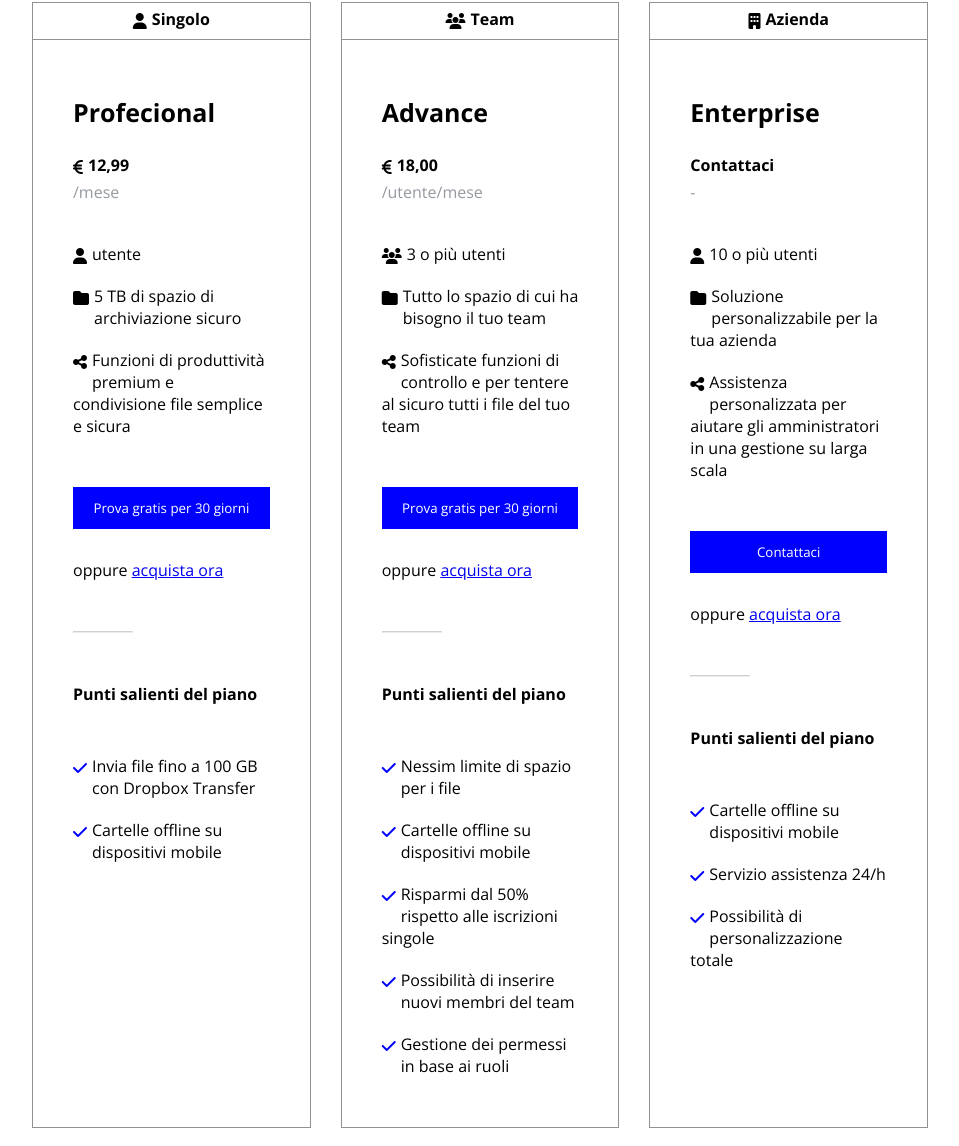
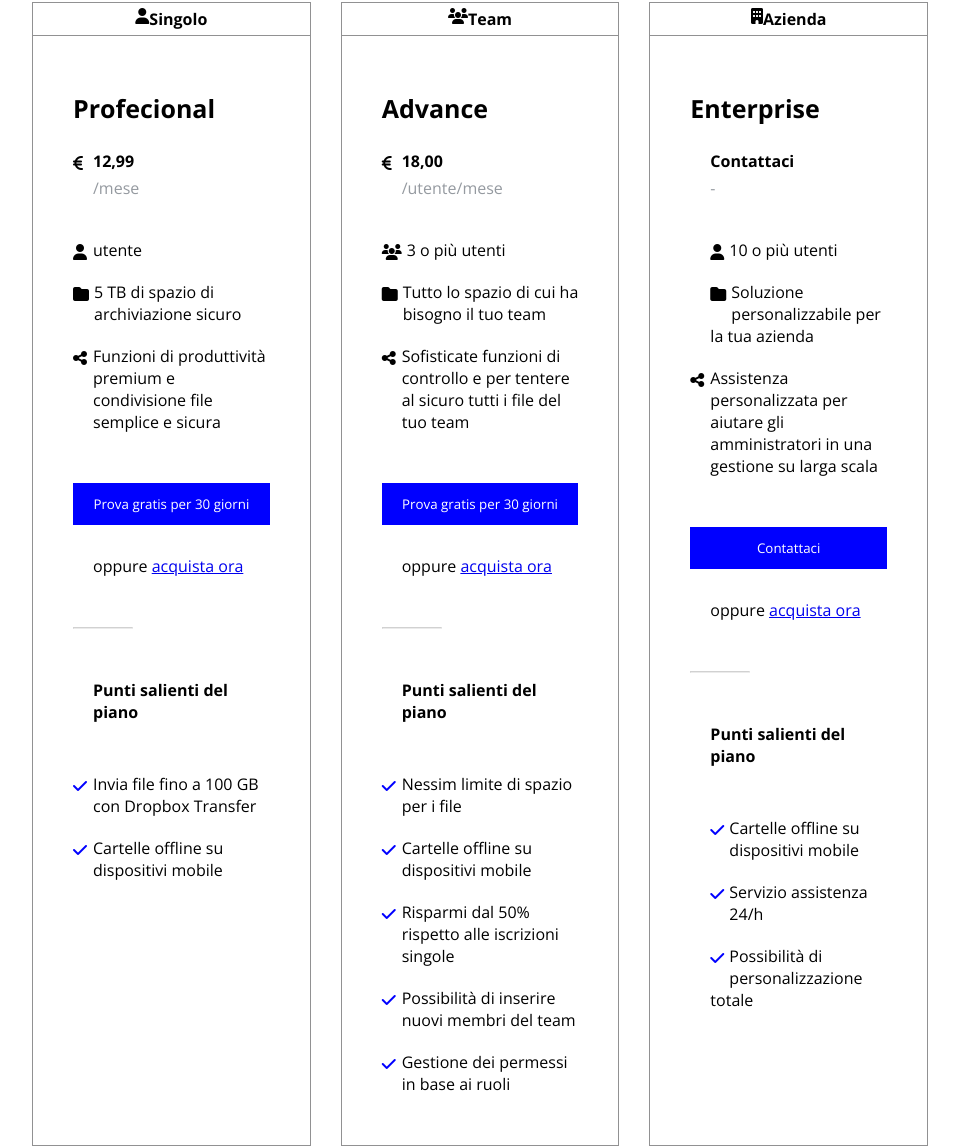
Before and after one commit to ElonaHoxhaj96/htmlcss-dropbox, a plain HTML site: page index.html in a window 1280 px wide. Shown: the part 1093-2239 px from the top of the page, without its empty margins (160-1119 px from the left). Drawn offline with nearby package versions, Linux system fonts and the light colour scheme.

Commit message:
Sistemazione icone e testo delle "ul" delle Tre colonne nella prima sezione "1) scelta del piano

```diff
--- a/index.html
+++ b/index.html
@@ -15,8 +15,8 @@
 
     <!--CSS-->
     <link rel="stylesheet" href="style.css">
+    <link rel="stylesheet" href="stylingmain.css">
     <title>Dropbox</title>
-    <link rel="stylesheet" href="stylingmain.css">
 </head>
 <body>
     <!-- Menu di navigazione della pagina-->
@@ -137,8 +137,9 @@
 
 
                         <li>
+                            <i class="fa-solid fa-folder"></i>
                             <span class="spazio-archivio">
-                                <i class="fa-solid fa-folder"></i>5 TB di spazio di archiviazione sicuro
+                              5 TB di spazio di archiviazione sicuro
                             </span>
                         </li>
 
@@ -169,15 +170,18 @@
 
                         <!-- Chek list punti salienti -->
                         <li>
+                            <i class="fa-solid fa-check check-blu"></i>
                             <span class="check">
-                                <i class="fa-solid fa-check check-blu"></i> Invia file fino a 100 GB con Dropbox Transfer
-                            </span>
-
-                            <span class="check">
-                                <i class="fa-solid fa-check check-blu"></i>Cartelle offline su dispositivi mobile
+                               Invia file fino a 100 GB con Dropbox Transfer
                             </span>
                         </li>
 
+                        <li>
+                            <i class="fa-solid fa-check check-blu"></i>
+                            <span class="check">
+                              Cartelle offline su dispositivi mobile
+                            </span>
+                        </li>
 
 
                     </ul>
@@ -197,7 +201,8 @@
                         </li>
 
                         <li>
-                            <span class="prezzo"><i class="fa-solid fa-euro-sign"></i> 18,00</span>
+                            <i class="fa-solid fa-euro-sign"></i>
+                            <span class="prezzo">18,00</span>
                         </li>
 
                         <li>
@@ -205,13 +210,17 @@
                         </li>
 
                         <li>
-                            <span class="utenti"><i class="fa-solid fa-users"></i>3 o più utenti</span>
+                            <i class="fa-solid fa-users"></i>
+                            <span class="utenti">
+                                3 o più utenti
+                            </span>
                         </li>
 
 
                         <li>
+                            <i class="fa-solid fa-folder"></i>
                             <span class="spazio-archivio">
-                                <i class="fa-solid fa-folder"></i>Tutto lo spazio di cui ha bisogno il tuo team
+                              Tutto lo spazio di cui ha bisogno il tuo team
                             </span>
                         </li>
 
@@ -227,7 +236,8 @@
                         </li>
 
                         <li>
-                            <span > oppure <a href="acquista ora">acquista ora</a>
+                            <span >
+                                oppure <a href="acquista ora">acquista ora</a>
                             </span>
                         </li>
 
@@ -237,37 +247,47 @@
                             <span class="p-salienti">
                                 Punti salienti del piano
                             </span>
-                        </li>
+
 
 
                         <!-- Chek list punti salienti-->
                         <li>
+                            <i class="fa-solid fa-check check-blu"></i>
                             <span class="check">
-                                <i class="fa-solid fa-check check-blu"></i>Nessim limite di spazio per i file
+                               Nessim limite di spazio per i file
                             </span>
-
-                            <span class="check">
-                                <i class="fa-solid fa-check check-blu"></i>Cartelle offline su dispositivi mobile
-                            </span>
-
-                            <span class="check">
-                                <i class="fa-solid fa-check check-blu"></i>Risparmi dal 50% rispetto alle iscrizioni singole
-                            </span>
-
-                            <span class="check">
-                                <i class="fa-solid fa-check check-blu"></i>Possibilità di inserire nuovi membri del team
-                            </span>
-
-                            <span class="check">
-                                <i class="fa-solid fa-check check-blu"></i>Gestione dei permessi in base ai ruoli
-                            </span>
+                        </li>
 
 
+                        <li>
+                            <i class="fa-solid fa-check check-blu"></i>
+                            <span class="check">
+                               Cartelle offline su dispositivi mobile
+                            </span>
 
                         </li>
 
+                        <li>
+                            <i class="fa-solid fa-check check-blu"></i>
+                            <span class="check">
+                                Risparmi dal 50% rispetto alle iscrizioni singole
+                            </span>
+                        </li>
 
 
+                        <li>
+                            <i class="fa-solid fa-check check-blu"></i>
+                            <span class="check">
+                              Possibilità di inserire nuovi membri del team
+                            </span>
+                        </li>
+
+                        <li>
+                            <i class="fa-solid fa-check check-blu"></i>
+                            <span class="check">
+                               Gestione dei permessi in base ai ruoli
+                            </span>
+                        </li>
 
 
                     </ul>
--- a/stylingmain.css
+++ b/stylingmain.css
@@ -97,6 +97,8 @@ h3{
 li > span{
     display: block;
     margin-bottom: 20px;
+    padding-left: 20px;
+
 }
 
 .type{
@@ -127,6 +129,7 @@ li > span{
     margin-bottom: 50px;
 
 
+
 }
 
 li > button {
@@ -148,7 +151,7 @@ li > button {
 }
 
 
-i{
+.col ul li i{
     float: left;
     padding: 5px 5px 5px 0px;
 
```
